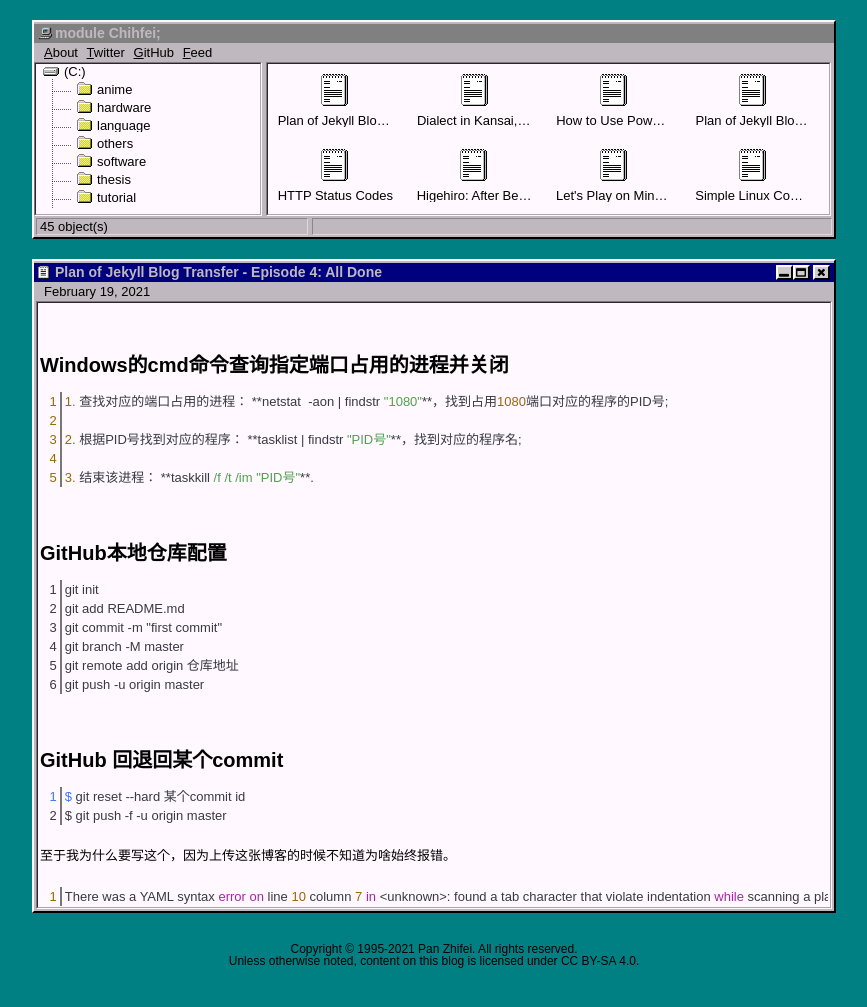
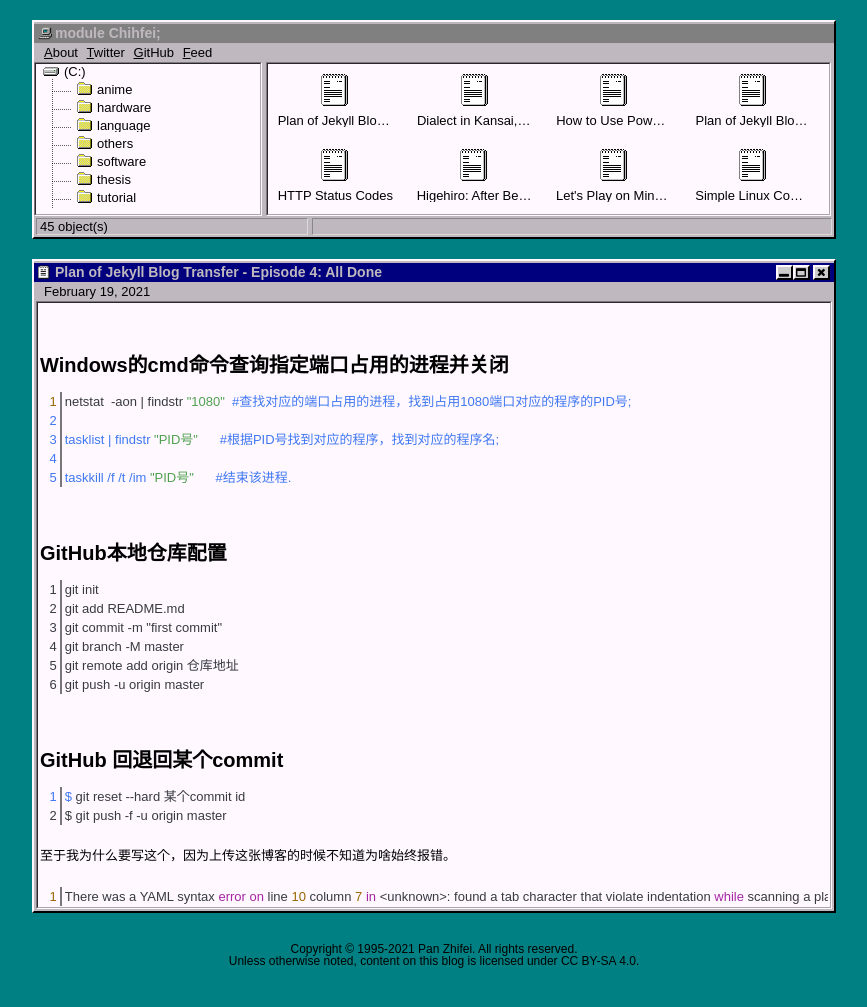
Before and after one commit to IcingTomato/blog.old3, a Jekyll site: the page built from _posts/2021-02-19-jekyll_blog_modify_04.md, in a window 1280 px wide. Shown: the top 1007 px of the page, without its empty margins (206-1073 px from the left). Built offline with Jekyll 4.4.1, drawn with Linux system fonts in a browser that asks for light colours.

Commit message:
change 2021-02-19

````diff
--- a/_posts/2021-02-19-jekyll_blog_modify_04.md
+++ b/_posts/2021-02-19-jekyll_blog_modify_04.md
@@ -7,11 +7,11 @@ tags: software
 # Windows的cmd命令查询指定端口占用的进程并关闭
 
 ```
-1. 查找对应的端口占用的进程： **netstat  -aon | findstr "1080"**，找到占用1080端口对应的程序的PID号;
+netstat  -aon | findstr "1080"  #查找对应的端口占用的进程，找到占用1080端口对应的程序的PID号;
 
-2. 根据PID号找到对应的程序： **tasklist | findstr "PID号"**，找到对应的程序名;
+tasklist | findstr "PID号"      #根据PID号找到对应的程序，找到对应的程序名;
 
-3. 结束该进程： **taskkill /f /t /im "PID号"**.
+taskkill /f /t /im "PID号"      #结束该进程.
 ```
 
 # GitHub本地仓库配置
````
